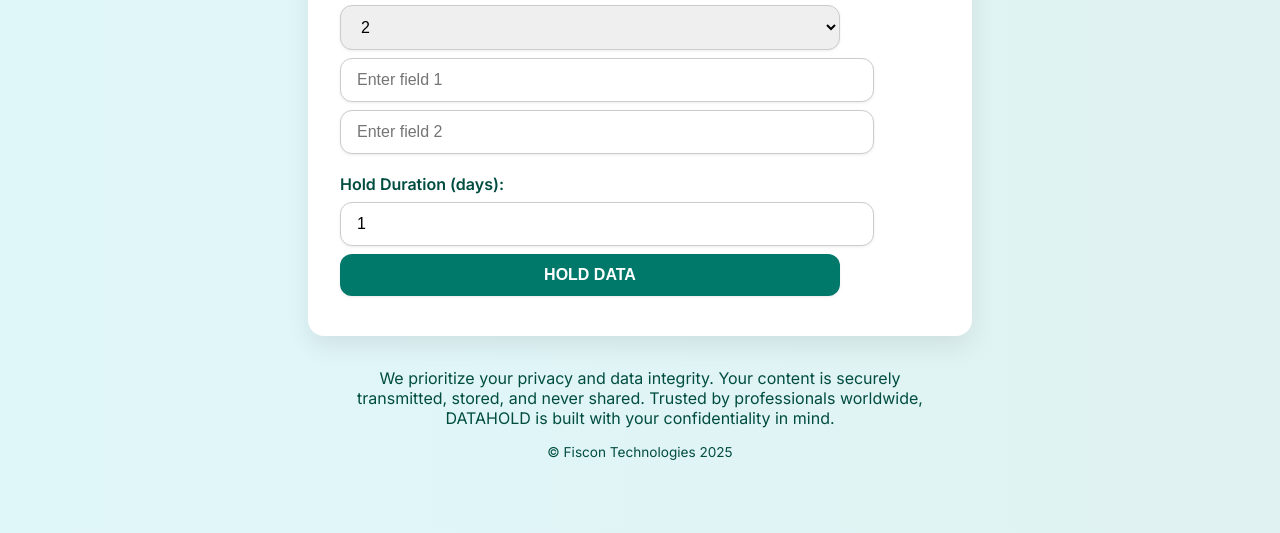
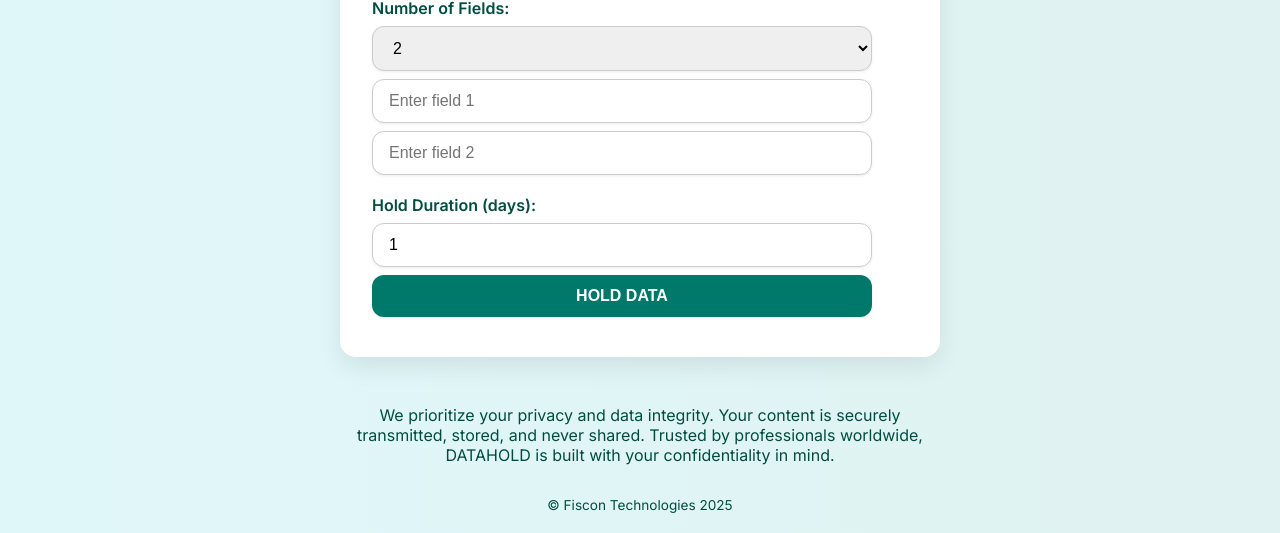
Before and after one commit to lerechard/datahold, a plain HTML site: page index.html in a window 1280 px wide. Shown: the part 267-800 px from the top of the page. Drawn offline with Linux system fonts and the light colour scheme.

Commit message:
Update index.html

```diff
--- a/index.html
+++ b/index.html
@@ -6,20 +6,37 @@
   <title>DATAHOLD</title>
   <link href="https://fonts.googleapis.com/css2?family=Inter:wght@400;600;700&display=swap" rel="stylesheet">
   <style>
-    body {
+    * {
+      box-sizing: border-box;
+    }
+
+    html, body {
+      height: 100%;
+      margin: 0;
       font-family: 'Inter', sans-serif;
       background: linear-gradient(to right, #e0f7fa, #e0f2f1);
-      margin: 0;
-      padding: 0;
       color: #004d40;
     }
+
+    body {
+      display: flex;
+      flex-direction: column;
+      justify-content: center;
+      align-items: center;
+      text-align: center;
+      padding: 2rem 1rem;
+    }
+
     header {
+      width: 100%;
       background-color: #2196f3;
       height: 100px;
       display: flex;
       justify-content: center;
       align-items: center;
+      margin-bottom: 2rem;
     }
+
     .logo {
       max-height: 100%;
       max-width: 71.43vw;
@@ -27,25 +44,30 @@
       height: auto;
       object-fit: contain;
     }
+
     .container {
       background: #ffffff;
-      margin: 2rem auto;
       padding: 2rem;
       border-radius: 16px;
       max-width: 600px;
+      width: 100%;
       box-shadow: 0 10px 25px rgba(0,0,0,0.08);
+      margin-bottom: 2rem;
     }
+
     h1, h2 {
       margin-bottom: 1rem;
       font-weight: 700;
       color: #004d40;
     }
+
     label {
       display: block;
       margin: 1.25rem 0 0.5rem;
       font-weight: 600;
       text-align: left;
     }
+
     input, select, button {
       width: 100%;
       max-width: 500px;
@@ -57,6 +79,7 @@
       display: block;
       box-shadow: 0 1px 3px rgba(0,0,0,0.08);
     }
+
     button {
       background-color: #00796b;
       color: #fff;
@@ -65,11 +88,13 @@
       font-weight: 600;
       transition: 0.2s ease;
     }
+
     button:hover {
       background-color: #004d40;
       transform: translateY(-1px);
       box-shadow: 0 4px 10px rgba(0,0,0,0.15);
     }
+
     .share-box {
       background-color: #e0f2f1;
       padding: 1rem;
@@ -77,6 +102,7 @@
       margin-top: 1rem;
       word-break: break-word;
     }
+
     .copy-btn {
       background-color: #004d40;
       color: white;
@@ -87,32 +113,33 @@
       cursor: pointer;
       transition: 0.2s ease;
     }
+
     .copy-btn:hover {
       background-color: #00332f;
       transform: translateY(-1px);
       box-shadow: 0 3px 6px rgba(0,0,0,0.15);
     }
+
     a {
       color: #00796b;
       text-decoration: none;
       font-weight: 600;
     }
+
     a:hover {
       text-decoration: underline;
     }
+
     .footer-info {
       max-width: 600px;
-      margin: 2rem auto 1rem;
-      text-align: center;
+      margin-bottom: 1rem;
       font-weight: 500;
       color: #004d40;
-      padding: 0 1rem;
     }
+
     .copyright {
-      text-align: center;
       font-size: 0.85rem;
       color: #004d40;
-      margin-bottom: 2rem;
     }
   </style>
 </head>
@@ -213,6 +240,9 @@
       const hash = window.location.hash;
       if (hash.length > 1) {
         document.body.innerHTML = `
+          <header>
+            <img src="logo.png" alt="Datahold Logo" class="logo">
+          </header>
           <div class="container">
             <h2>Data being held</h2>
             <p>Check back later or contact the sender.</p>
```
